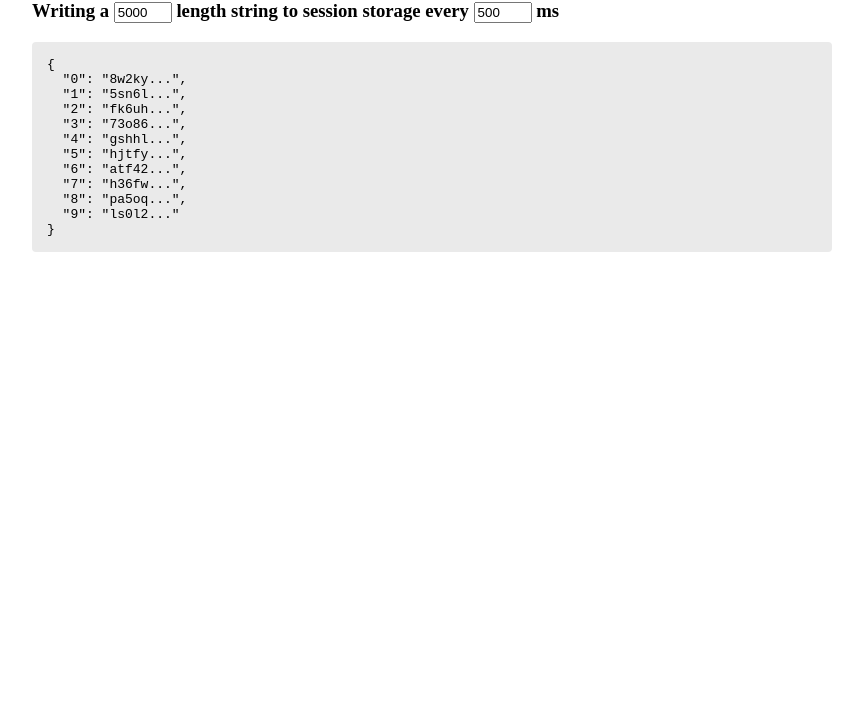
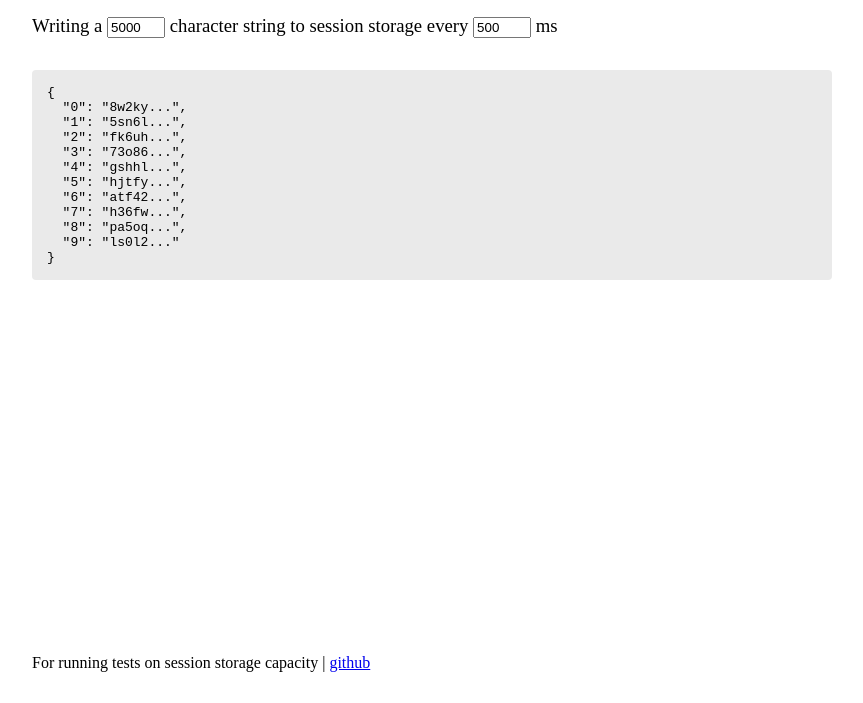
Before and after one commit to KyleMit/session-storage-test, a plain HTML site: page index.html in a window 1280 px wide. Shown: the part 127-830 px from the top of the page, without its empty margins (208-1071 px from the left). Before the commit the page ends 800 px from the top, so only its background shows below. Drawn offline with Linux system fonts and the light colour scheme.

Commit message:
add footer

```diff
--- a/index.html
+++ b/index.html
@@ -14,13 +14,19 @@
         <h3>
             Writing a
             <input type="number" id="length" value="5000" step="1000">
-            length string to session storage every
+            character string to session storage every
             <input type="number" id="interval" value="500" step="100"/>
             ms
         </h3>
     </header>
 
-    <pre id="dump"></pre>
+    <main>
+        <pre id="dump"></pre>
+    </main>
+
+    <footer>
+        <p>For running tests on session storage capacity | <a href="https://github.com/KyleMit/session-storage-test">github</a></p>
+    </footer>
 
     <script src="./script.js"></script>
 </body>
--- a/styles.css
+++ b/styles.css
@@ -1,6 +1,10 @@
 body {
+    display: flex;
+    flex-direction: column;
+    min-height: 100vh;
     max-width: 50rem;
     margin: 0 auto;
+    padding: 15px;
 }
 header {
     position: sticky;
@@ -10,8 +14,14 @@ header {
 h1 {
     text-align: center;
 }
+h2, h3 {
+    font-weight: normal;
+}
 input {
     width: 50px;
+}
+main {
+    flex-grow: 1;
 }
 pre {
     background: #eaeaea;
```
